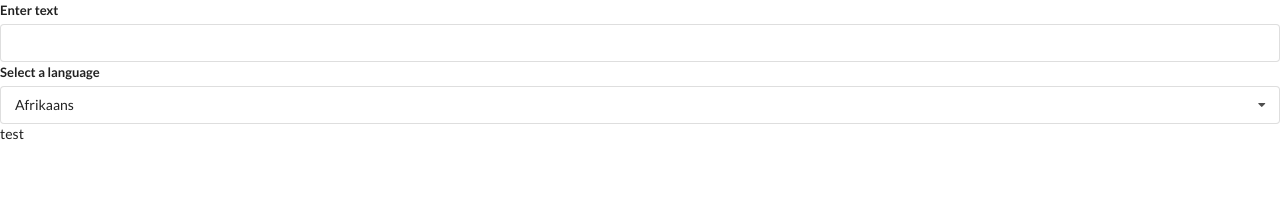
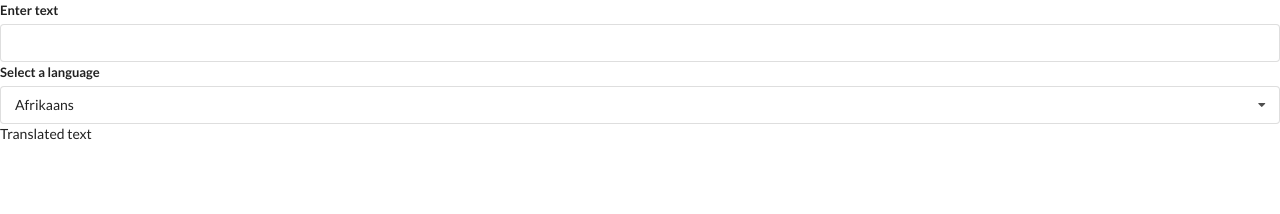
Before and after one commit to bryanjug/widgets-react, a React (Create React App) app: page / in a window 1280 px wide. Shown: the top 214 px of the page. Built offline with nearby package versions, Linux system fonts and the light colour scheme.

Commit message:
new text

```diff
--- a/src/components/Translate.js
+++ b/src/components/Translate.js
@@ -37,7 +37,7 @@ const Translate = () => {
                 label="Select a language"
             />
             <div>
-                test
+                Translated text
             </div>
         </div>
     );
```
